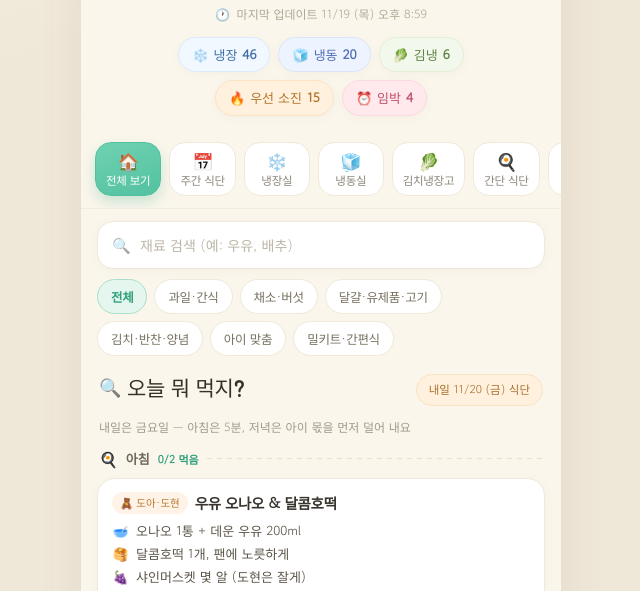
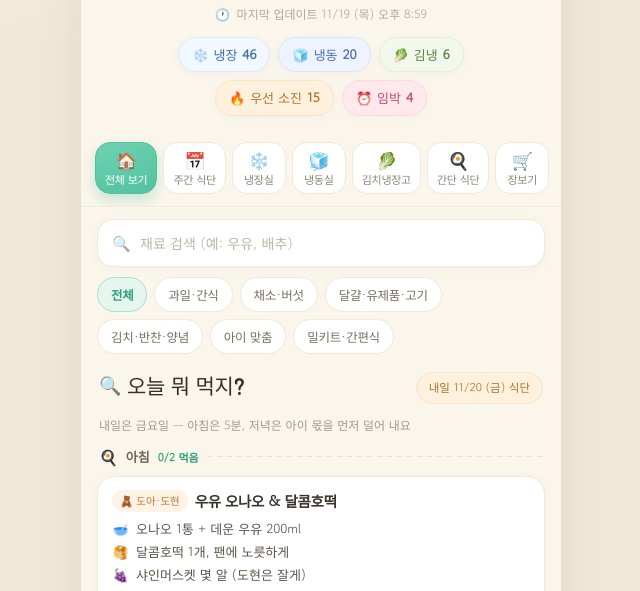
Before and after one commit to edithshin90/FRIDGE, a plain HTML site: page index.html in a window 1280 px wide. Shown: the part 202-793 px from the top of the page, without its empty margins (319-959 px from the left). Drawn offline with Linux system fonts and the light colour scheme.

Commit message:
탭 간격 조정 · 배포 안내 추가

```diff
--- a/css/style.css
+++ b/css/style.css
@@ -159,7 +159,7 @@ body {
   top: 0;
   z-index: 30;
   display: flex;
-  gap: 8px;
+  gap: 6px;
   padding: 10px 14px 12px;
   overflow-x: auto;
   scrollbar-width: none;
@@ -176,14 +176,14 @@ body {
   flex-direction: column;
   align-items: center;
   gap: 2px;
-  min-width: 66px;
-  padding: 9px 10px 7px;
-  border-radius: 16px;
+  min-width: 54px;
+  padding: 8px 9px 6px;
+  border-radius: 15px;
   border: 1px solid var(--line);
   background: #fff;
   color: #8B8578;
   font-family: inherit;
-  font-size: 11.5px;
+  font-size: 11px;
   letter-spacing: -0.3px;
   cursor: pointer;
   transition: transform .16s ease, background .16s ease, color .16s ease, border-color .16s ease;
```
Also changed, not shown: 1 other file.
